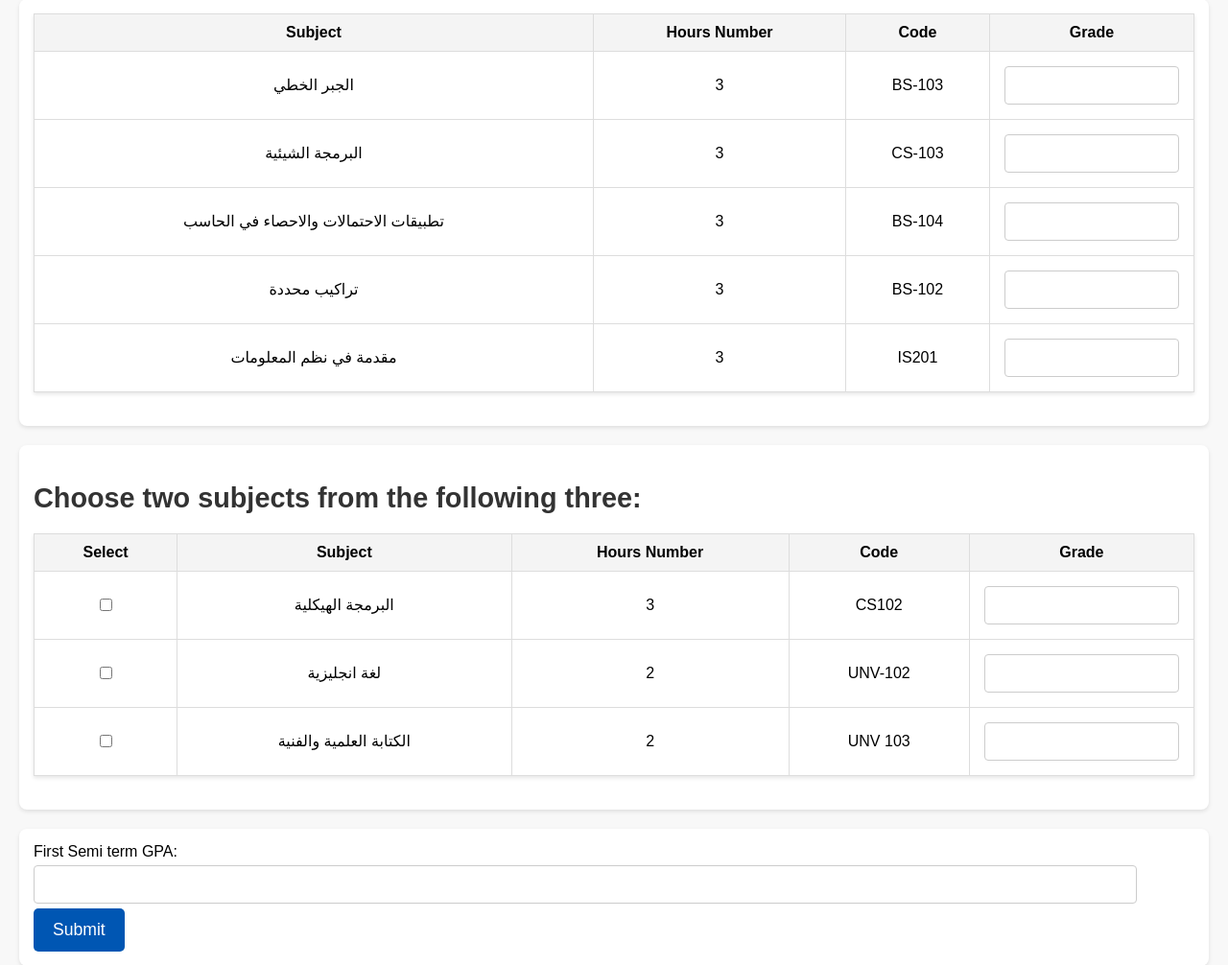
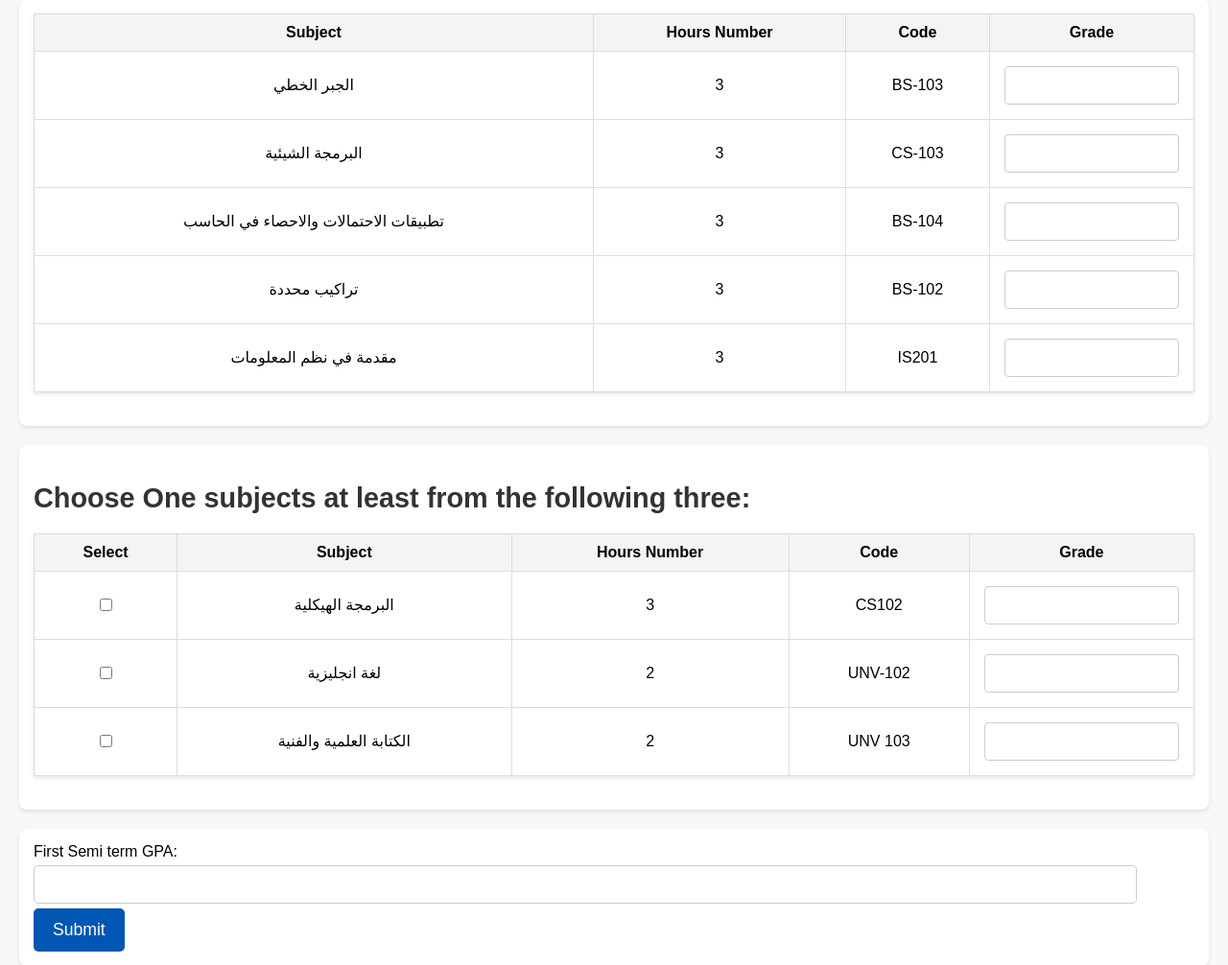
Before and after one commit to ahmed-ellaban/GBA-Calc, a Flask app: page / in a window 1280 px wide. Shown: the part 78-1084 px from the top of the page at 96% size. Run offline with Flask 3, Linux system fonts and the light colour scheme.

Commit message:
solving an issue related to the minium number of subjects

```diff
--- a/templates/homepage.html
+++ b/templates/homepage.html
@@ -119,7 +119,7 @@
             const checkboxes = document.querySelectorAll('input[type="checkbox"]');
             const selected = Array.from(checkboxes).filter(checkbox => checkbox.checked).length;
 
-            if (selected <= 1) {
+            if (selected < 1) {
                 alert('اختار مادة واحدة على الاقل فقط من الثلاثة المتاحة');
                 return false;
             }
@@ -234,7 +234,7 @@
         </table>
     </div>
     <div class="form-section">
-        <h2>Choose two subjects from the following three:</h2>
+        <h2>Choose One subjects at least from the following three:</h2>
         <table>
             <thead>
             <tr>
```
